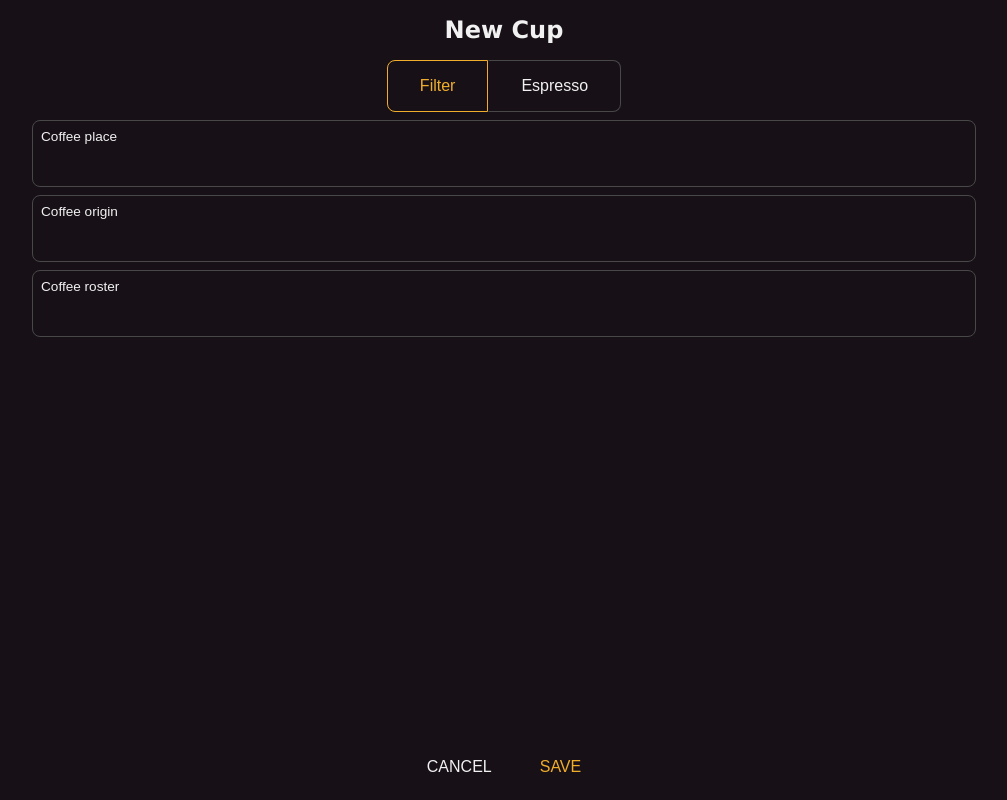
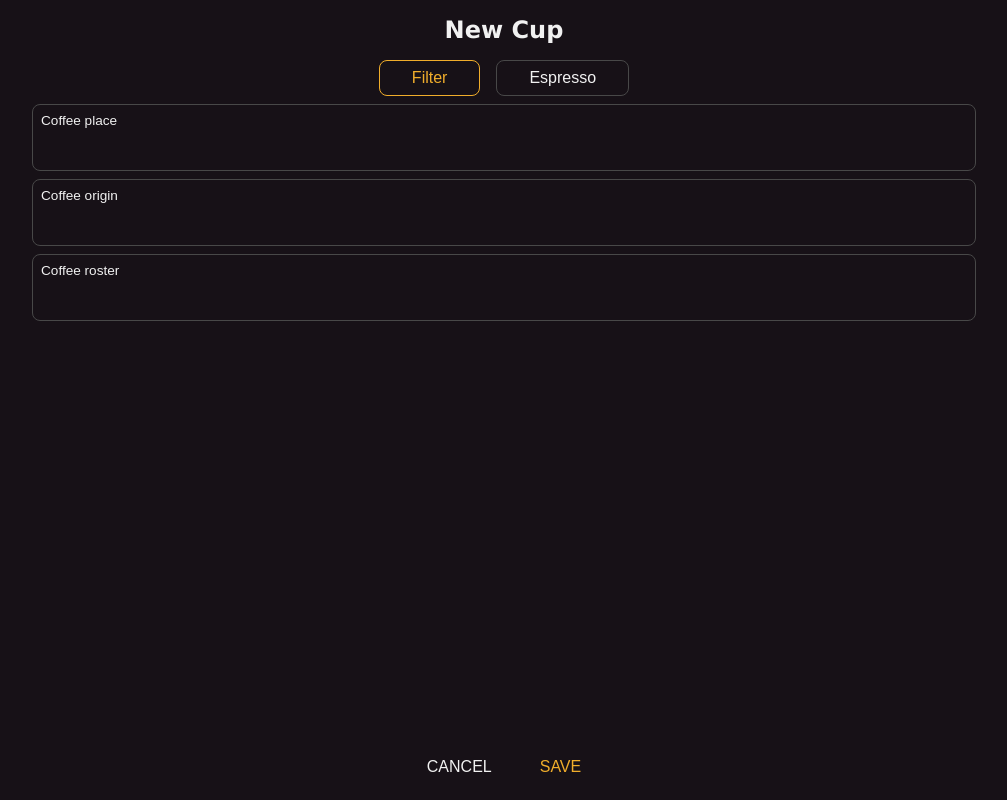
Before and after one commit to pipan/coffee-jurnal, a Vue app: page /create in a window 1280 px wide. Shown: the whole page, without its empty margins (136-1143 px from the left). Built offline with nearby package versions, Linux system fonts and the light colour scheme.

Commit message:
redesign toggle input

```diff
--- a/src/assets/styles/form.css
+++ b/src/assets/styles/form.css
@@ -81,30 +81,18 @@ select {
 
 .toggle {
     display: flex;
+    gap: var(--unit-m);
 }
 
 .toggle-btn {
     cursor: pointer;
     display: block;
-    border: 1px solid transparent;
-    border-top: solid 1px var(--color-border);
-    border-bottom: solid 1px var(--color-border);
-    padding: var(--unit-m) var(--unit-l);
+    border: 1px solid var(--color-border);
+    border-radius: var(--unit-s);
+    padding: var(--unit-s) var(--unit-l);
     background-color: transparent;
     color: var(--color-fg);
     font-size: 1rem;
-}
-
-.toggle-btn:first-of-type {
-    border-top-left-radius: var(--unit-s);
-    border-bottom-left-radius: var(--unit-s);
-    border-left: solid 1px var(--color-border);
-}
-
-.toggle-btn:last-of-type {
-    border-top-right-radius: var(--unit-s);
-    border-bottom-right-radius: var(--unit-s);
-    border-right: solid 1px var(--color-border);
 }
 
 .toggle-btn--active {
```
